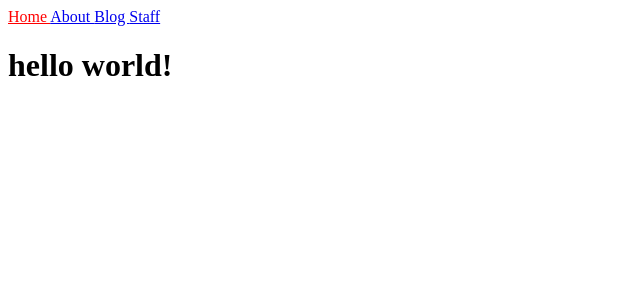
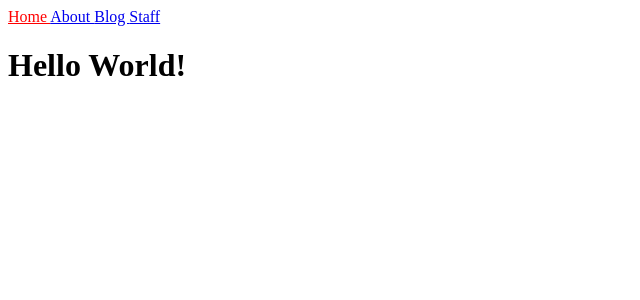
Before and after one commit to theholo-space/theholo-space.github.io, a Jekyll site: the page built from index.html, in a window 1280 px wide. Shown: the top 300 px of the page, without its empty margins (0-640 px from the left). Built offline with Jekyll 4.4.1, drawn with Linux system fonts in a browser that asks for light colours; part of the change alters nothing that is shown.

Commit message:
change the index.html site

```diff
--- a/index.html
+++ b/index.html
@@ -2,4 +2,13 @@
 layout: default
 title: Home
 ---
-<h1>hello world!</h1>
+<!doctype html>
+<html>
+  <head>
+    <meta charset="utf-8">
+    <title>Home</title>
+  </head>
+  <body>
+    <h1>Hello World!</h1>
+  </body>
+</html>
```
Also changed, not shown: 2 other files.
